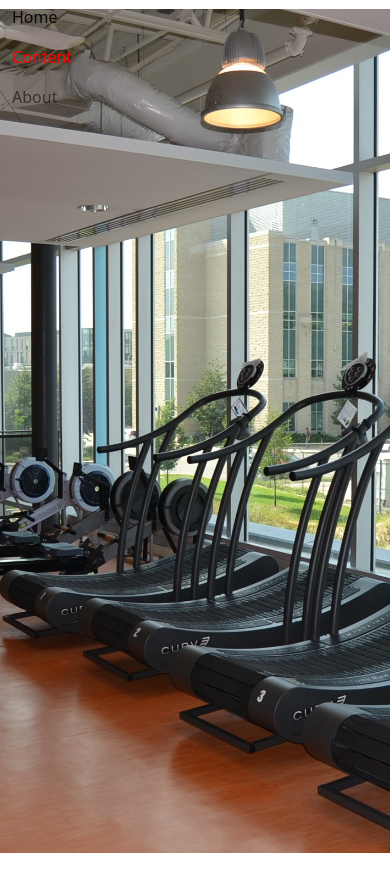
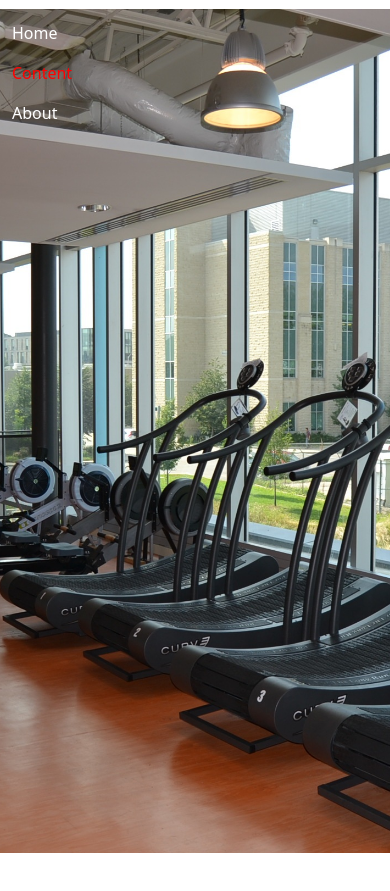
Before and after one commit to PrakharPandey8318/PrakharPandey8318.github.io, a plain HTML site: page docs/index.html in a window 390 px wide. Both pictures are taken after a click on the button "Toggle navigation". Shown: the part 57-948 px from the top of the page. Drawn offline with nearby package versions, Linux system fonts and the light colour scheme.

Commit message:
inndex.css

```diff
--- a/docs/inndex.css
+++ b/docs/inndex.css
@@ -62,7 +62,7 @@ nav div a img{
     top: -21px;
 }
 #section2-container a img{
-    width: 20%;
+    width: 12%;
     margin: 55px 0;
 }
 
@@ -216,10 +216,13 @@ footer #fsec div {
 }
 @media(max-width: 991px){
     .color-dark{
-        color: white;
+        color: white !important;
     }
     #active{
         color: red !important;
+    }
+    .navbar-collapse {
+        margin-top: 16px;
     }
 }
 @media(max-width: 700px){
```
